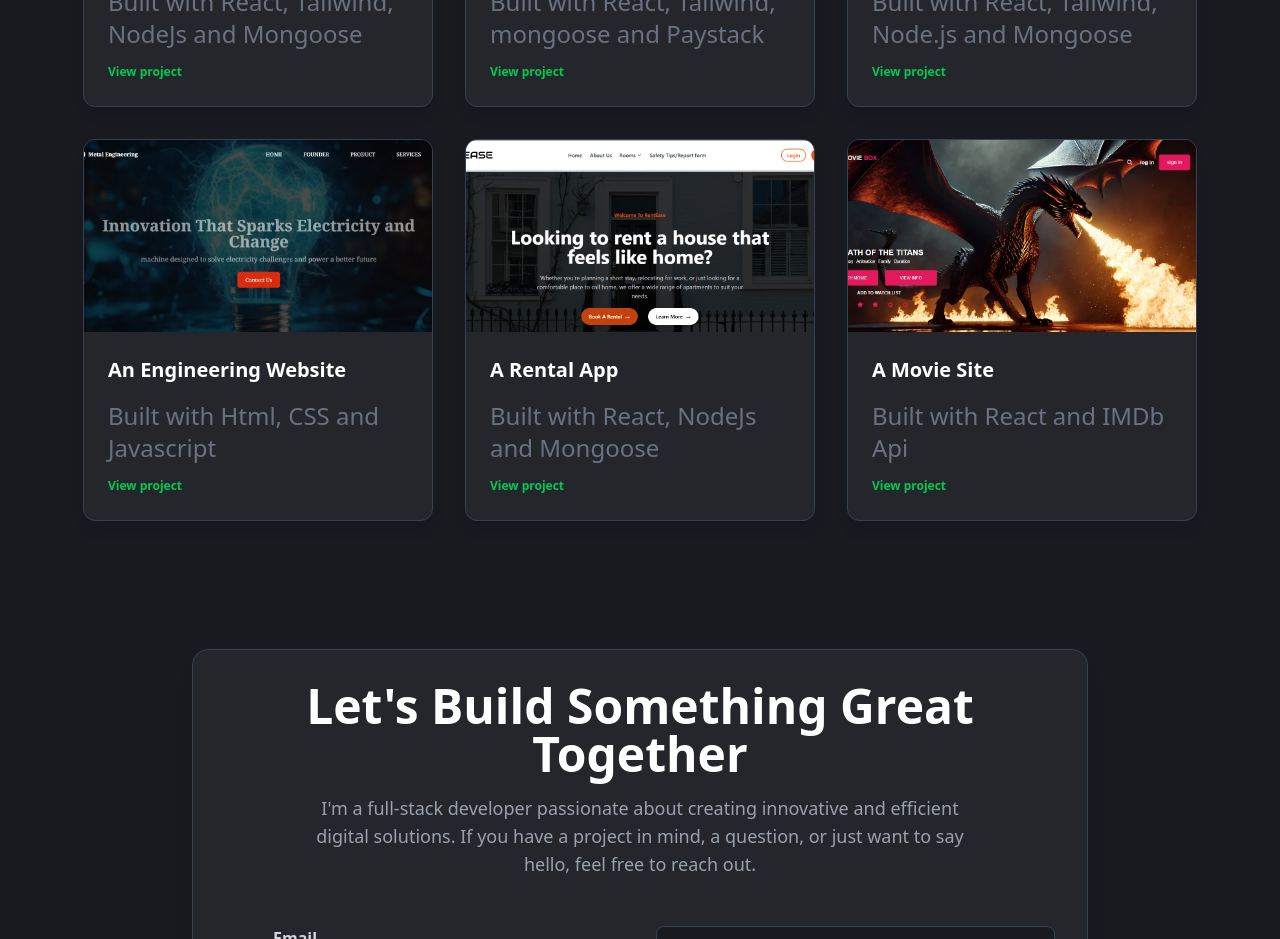
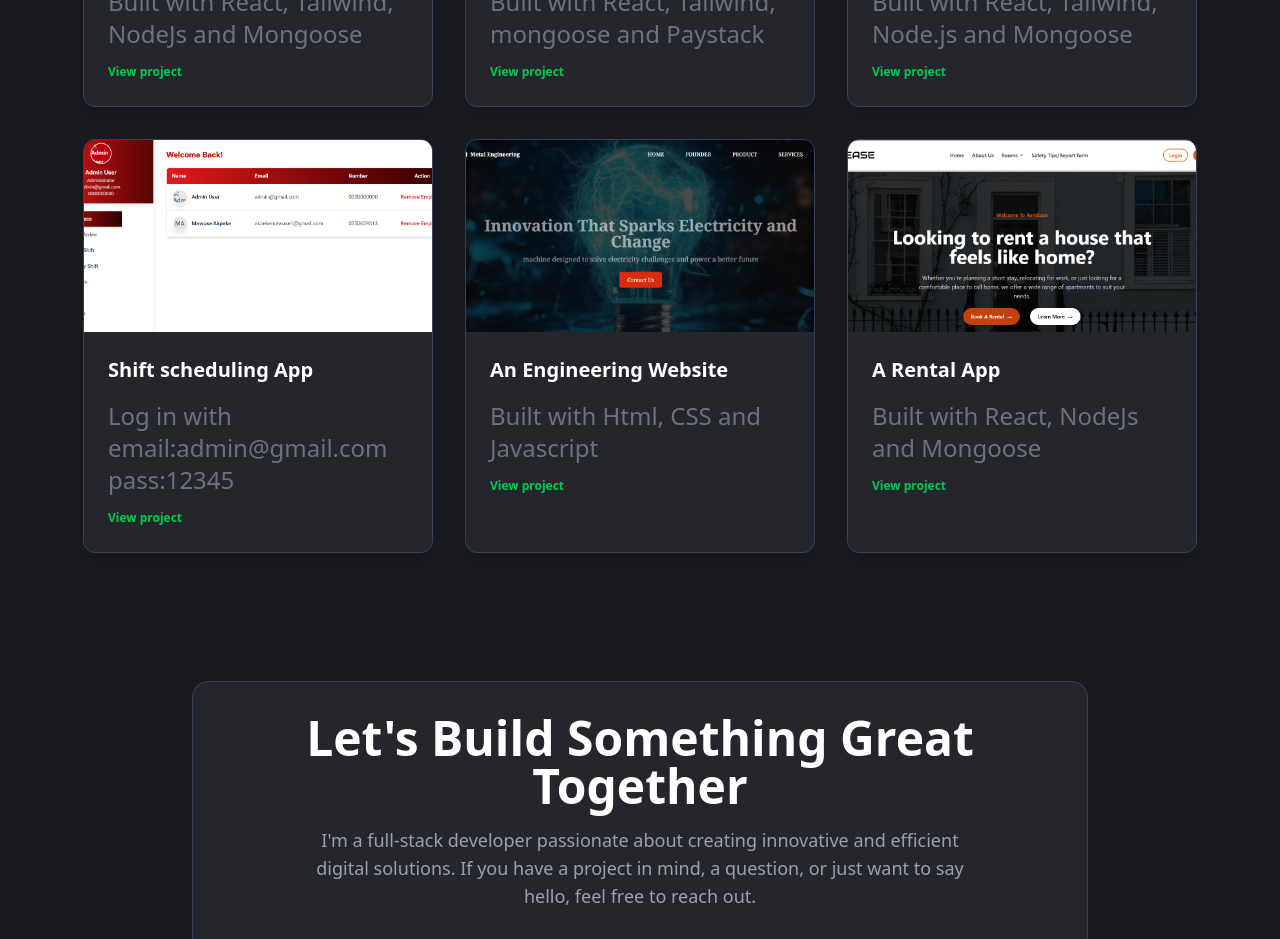
Before and after one commit to mawuse-tech/Mawuse-Portfolio, a React (Vite) app: page / in a window 1280 px wide. Shown: the part 2660-3599 px from the top of the page. Built offline with nearby package versions, Linux system fonts and the light colour scheme.

Commit message:
added shift app

```diff
--- a/src/components/Projects.jsx
+++ b/src/components/Projects.jsx
@@ -8,6 +8,7 @@ import three from '../assets/three.png'
 import four from '../assets/auth.png'
 import five from '../assets/five.png'
 import six from '../assets/six.png'
+import sev from '../assets/sev.png'
 
 const Card = ({ imageSrc, title, description, date, status, link, aosType, delay }) => {
   return (
@@ -73,6 +74,14 @@ const Projects = () => {
       status: "View project",
       link: "https://esseauth.netlify.app/"
     },
+    {
+      imageSrc: sev,
+      title: "Shift scheduling App",
+      description: "",
+      date: "Log in with email:admin@gmail.com pass:12345",
+      status: "View project",
+      link: "https://shift-app-backend-ke7c.onrender.com/"
+    },
 
     {
       imageSrc: three,
@@ -91,14 +100,7 @@ const Projects = () => {
       status: "View project",
       link: "https://renteaze.netlify.app/"
     },
-    {
-      imageSrc: six,
-      title: "A Movie Site",
-      description: "",
-      date: "Built with React and IMDb Api",
-      status: "View project",
-      link: "https://movie-site.com"
-    },
+
   ];
 
   return (
```
Also changed, not shown: src/assets/sev.png (added).
